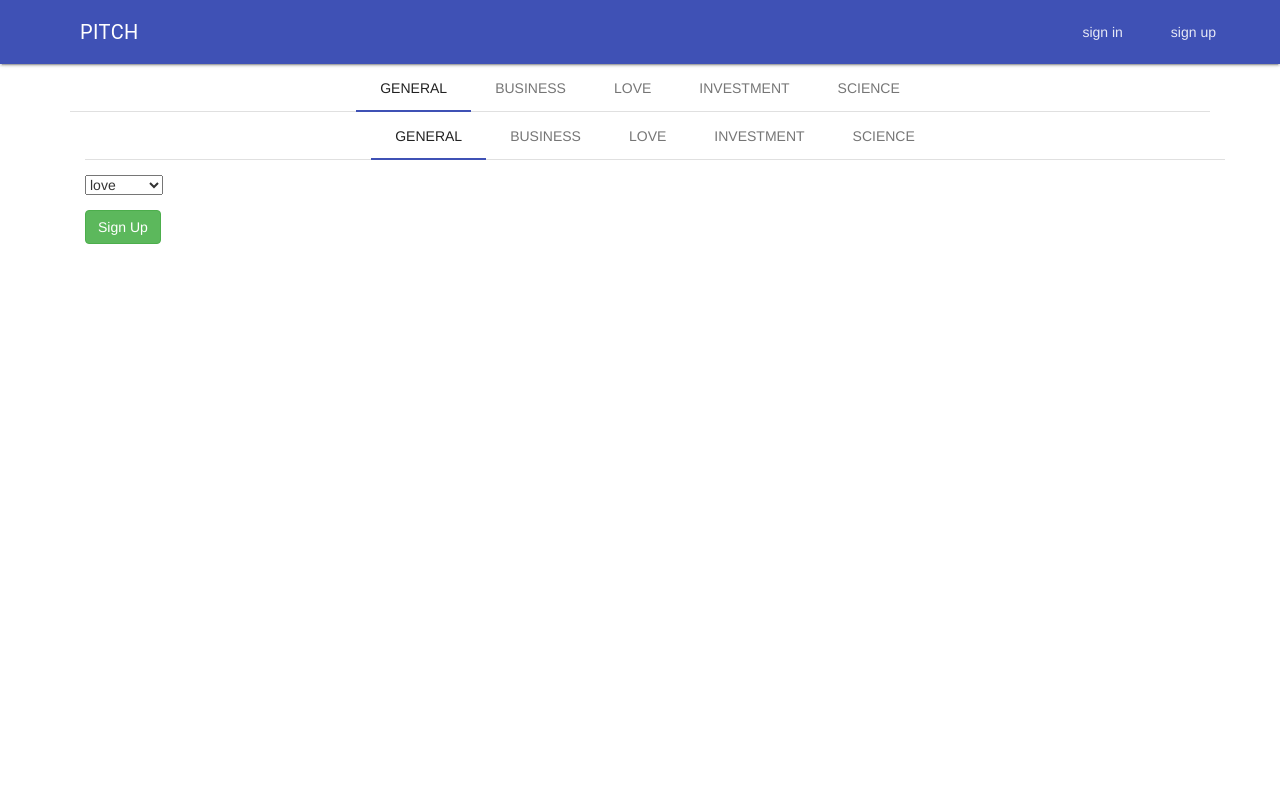
After one commit to KabageMark/oneminute2, a Flask app: template app/templates/pitch.html in a window 1280 px wide. The commit adds this page. Run offline with Flask 2, Linux system fonts and the light colour scheme; the template is opened without the code that fills it: values that come from a table or form of the project are taken from there, others are empty; some libraries are stand-ins or nearby versions.

Commit message:
pitch files added

```diff
--- /dev/null
+++ b/app/templates/pitch.html
@@ -0,0 +1,103 @@
+{% block content %}
+<link rel="stylesheet" href="https://fonts.googleapis.com/icon?family=Material+Icons">
+<link rel="stylesheet" href="https://code.getmdl.io/1.3.0/material.indigo-pink.min.css">
+<script defer src="https://code.getmdl.io/1.3.0/material.min.js"></script>
+<link rel="stylesheet" href="https://maxcdn.bootstrapcdn.com/bootstrap/3.3.7/css/bootstrap.min.css" integrity="sha384-BVYiiSIFeK1dGmJRAkycuHAHRg32OmUcww7on3RYdg4Va+PmSTsz/K68vbdEjh4u" crossorigin="anonymous">
+<link rel="stylesheet" href="https://maxcdn.bootstrapcdn.com/bootstrap/3.3.7/css/bootstrap.min.css" integrity="sha384-BVYiiSIFeK1dGmJRAkycuHAHRg32OmUcww7on3RYdg4Va+PmSTsz/K68vbdEjh4u" crossorigin="anonymous">
+
+
+
+        <div class="mdl-layout mdl-js-layout mdl-layout--fixed-header">
+                <header class="mdl-layout__header">
+                  <div class="mdl-layout__header-row">
+                    <!-- Title -->
+                    <span class="mdl-layout-title">PITCH</span>
+                    <!-- Add spacer, to align navigation to the right -->
+                    <div class="mdl-layout-spacer"></div>
+                    <!-- Navigation. We hide it in small screens. -->
+                    <nav class="mdl-navigation mdl-layout--large-screen-only">
+                      <a class="mdl-navigation__link" href="http://127.0.0.1:5000/home">sign in</a>
+                      <a class="mdl-navigation__link" href="">sign up</a>
+                    </nav>
+                  </div>
+                </header>
+               <main class="mdl-layout__content">
+                <div class="container">
+                    <div class="page-content">
+                        <div class="mdl-tabs mdl-js-tabs mdl-js-ripple-effect">
+                                <div class="mdl-tabs__tab-bar">
+                                    <a href="#General-panel" class="mdl-tabs__tab is-active">General</a>
+                                    <a href="#business-panel" class="mdl-tabs__tab">business</a>
+                                    <a href="#sports-panel" class="mdl-tabs__tab">love</a>
+                                    <a href="#technology-panel" class="mdl-tabs__tab">investment</a>
+                                    <a href="#science-panel" class="mdl-tabs__tab">science</a>
+                                </div>
+                                <main class="mdl-layout__content">
+                                    <div class="container">
+                                        <div class="page-content">
+                                            <div class="mdl-tabs mdl-js-tabs mdl-js-ripple-effect">
+                                                    <div class="mdl-tabs__tab-bar">
+                                                        <a href="#General-panel" class="mdl-tabs__tab is-active">General</a>
+                                                        <a href="#business-panel" class="mdl-tabs__tab">business</a>
+                                                        <a href="#sports-panel" class="mdl-tabs__tab">love</a>
+                                                        <a href="#technology-panel" class="mdl-tabs__tab">investment</a>
+                                                        <a href="#science-panel" class="mdl-tabs__tab">science</a>
+                                                    </div>
+
+                                                    <div class="mdl-tabs__panel is-active" id="General-panel">
+                                                        <div class="form-group" placeholder="Write you pitch here">
+                                                            {{form.pitch.label}}
+                                                            {{form.pitch(class="form-control") }}
+                                                        </div>
+                                                        <div class="form-group" placeholder="Category" id="categoryform">
+                                                            {{form.category.label}}
+                                                            {{form.category(class="form-control" )}}
+                                                           </div>
+                                                       </fieldset>
+                                                        <select name="categorylist" form="categoryform">
+                                                              <option value="love">love</option>
+                                                              <option value="business">business</option>
+                                                              <option value="sales">sales</option>
+                                                              <option value="keynote">keynote</option>
+                                                        </select>
+
+                                                          <div class="form-group" placeholder="Category" id="categoryform">
+                                                              {{form.comments.label}}
+                                                              {{form.comments(class="form-control" )}}
+                                                             </div>
+
+                                                       <div class="form-group">
+                                                           {{form.submit(class="btn btn-Success" )}}
+                                                           </div>
+                                                   </form>
+
+
+                                                    <div class="mdl-tabs__panel" id="business-panel">
+                                                      <ul>
+
+                                                      </ul>
+
+                                                    </div>
+                                                    <div class="mdl-tabs__panel" id="sports-panel">
+                                                      <ul>
+
+                                                      </ul>
+
+                                                    </div>
+                                                    <div class="mdl-tabs__panel" id="technology-panel">
+                                                        <ul>
+
+                                                        </ul>
+
+                                                      </div>
+                                                      <div class="mdl-tabs__panel" id="science-panel">
+                                                          <ul>
+
+                                                          </ul>
+                                                          </div>
+                                                  </div>
+                                                  </div>
+                                        {%endblock%}
+                                 </div>
+                            </div>
+                        </main>
```
Also changed, not shown: app/main/views.py (+19 -9 lines), app/models.py (+4 -4 lines), app/templates/home.html (+0 -37 lines).
